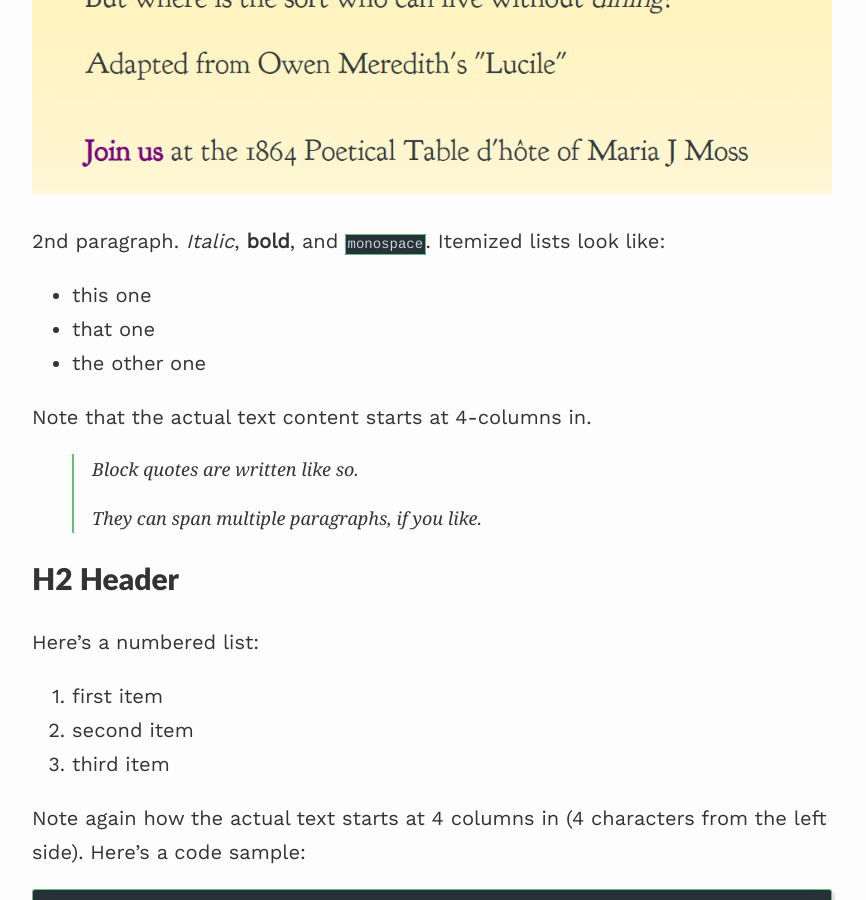
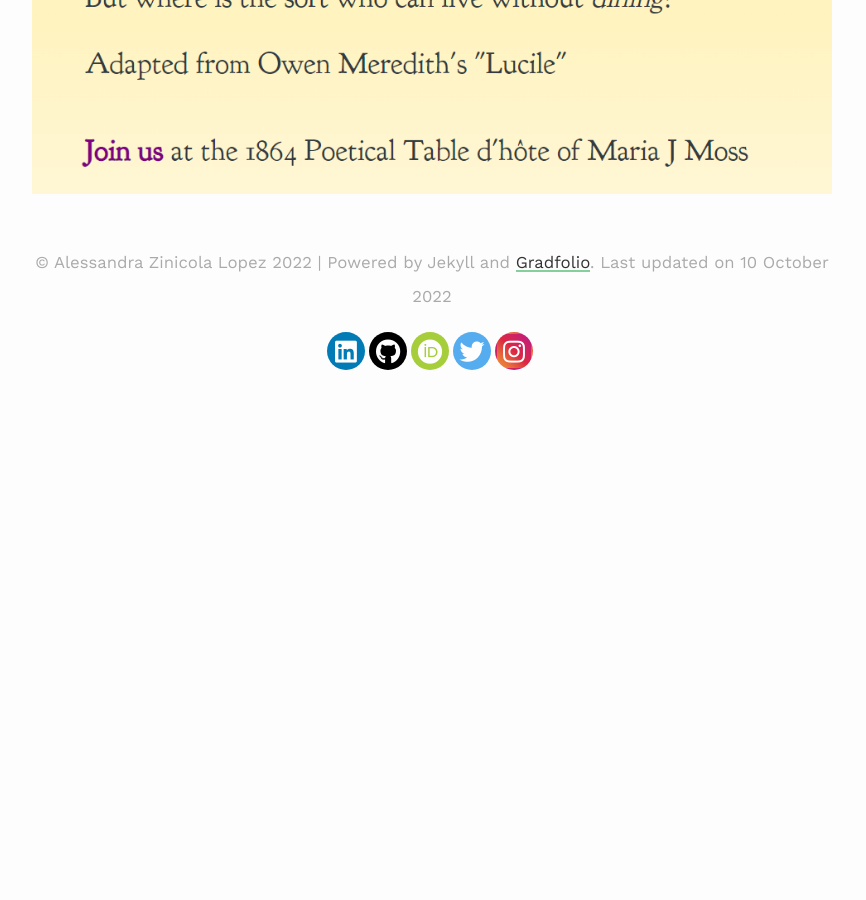
Before and after one commit to AnonyZin/AZLScholarlyWorkGradfolio, a Jekyll site: the page built from _projects/The1864PoeticalTable.md, in a window 1280 px wide and 900 px high, scrolled down 974 px. Shown: the whole window, without its empty margins (208-1074 px from the left). Built offline with Jekyll 4.4.1, drawn with Linux system fonts in a browser that asks for light colours; nearby versions of some CDN libraries; formulas are drawn with MathJax 3; after the commit the page ends 1348 px from its top, so only the background shows below that; some of the changed text lies outside the part shown.

Commit message:
Update The1864PoeticalTable.md

```diff
--- a/_projects/The1864PoeticalTable.md
+++ b/_projects/The1864PoeticalTable.md
@@ -11,133 +11,3 @@ This game allows you to read through historical 19th century recipes in rhyme cu
 [Play The 1864 Poetical Table d'Hôte](https://madeofallwork.itch.io/the-1864-poetical-table)
 
 ![Welcome To The Table](/AZLScholarlyWorkGradfolio/assets/images/ImageTabledHote.png "The 1864 Poetrical Table d'Hote")
-
-2nd paragraph. *Italic*, **bold**, and `monospace`. Itemized lists
-look like:
-
-  * this one
-  * that one
-  * the other one
-
-Note that the actual text
-content starts at 4-columns in.
-
-> Block quotes are
-> written like so.
->
-> They can span multiple paragraphs,
-> if you like.
-
-
-H2 Header
-------------
-
-Here's a numbered list:
-
- 1. first item
- 2. second item
- 3. third item
-
-Note again how the actual text starts at 4 columns in (4 characters
-from the left side). Here's a code sample:
-
-    # Let me re-iterate ...
-    for i in 1 .. 10 { do-something(i) }
-
-As you probably guessed, indented 4 spaces. By the way, instead of
-indenting the block, you can use delimited blocks, if you like:
-
-~~~
-define foobar() {
-    print "Welcome to flavor country!";
-}
-~~~
-
-(which makes copying & pasting easier). You can optionally mark the
-delimited block for Pandoc to syntax highlight it by specifying the languagae after the start of a block (e.g. `~~~python`) which would look like :
-
-~~~python
-import time
-# Quick, count to ten!
-for i in range(10):
-    # (but not *too* quick)
-    time.sleep(0.5)
-    print(i)
-~~~
-
-### An H3 header ###
-
-Now a nested list:
-
- 1. First, get these ingredients:
-
-      * carrots
-      * celery
-      * lentils
-
- 2. Boil some water.
-
- 3. Dump everything in the pot and follow
-    this algorithm:
-
-        find wooden spoon
-        uncover pot
-        stir
-        cover pot
-        balance wooden spoon precariously on pot handle
-        wait 10 minutes
-        goto first step (or shut off burner when done)
-
-    Do not bump wooden spoon or it will fall.
-
-Notice again how text always lines up on 4-space indents (including
-that last line which continues item 3 above).
-
-Here's a footnote [^1].
-
-[^1]: Some footnote text.
-
-Tables can look like this:
-
-| Header 1 | Header 2                   | Header 3 |
-|:--------:|:--------------------------:|:--------:|
-| data1a   | Data is longer than header | 1        |
-| d1b      | add a cell                 |          |
-| lorem    | ipsum                      | 3        |
-|          | empty outside cells        |          |
-| skip     |                            | 5        |
-| six      | Morbi purus                | 6        |
-
-
-A horizontal rule follows.
-
-***
-
-Here's a definition list:
-
-apples
-  : Good for making applesauce.
-
-oranges
-  : Citrus!
-
-tomatoes
-  : There's no "e" in tomatoe.
-
-Again, text is indented 4 spaces. (Put a blank line between each
-term and  its definition to spread things out more.)
-
-Here's a "line block" (note how whitespace is honored):
-
-| Line one
-|   Line too
-| Line tree
-
-and images can be specified like so:
-
-![example image](https://images.unsplash.com/photo-1488190211105-8b0e65b80b4e?w=300&h=300&fit=crop "An exemplary image")
-
-Inline math equation: $\omega = d\phi / dt$. Display
-math should get its own line like so:
-
-$$I = \int \rho R^{2} dV$$
```
